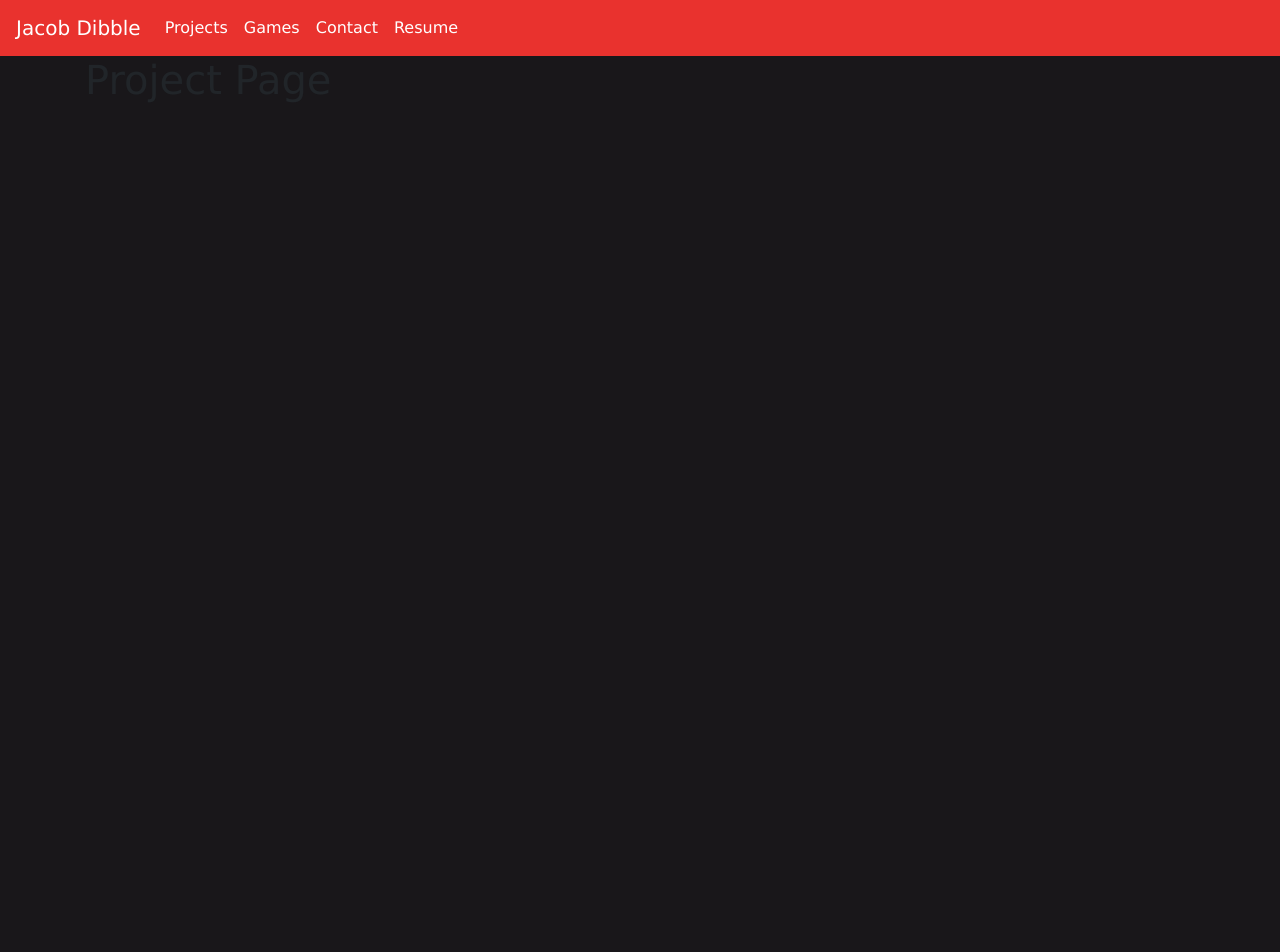
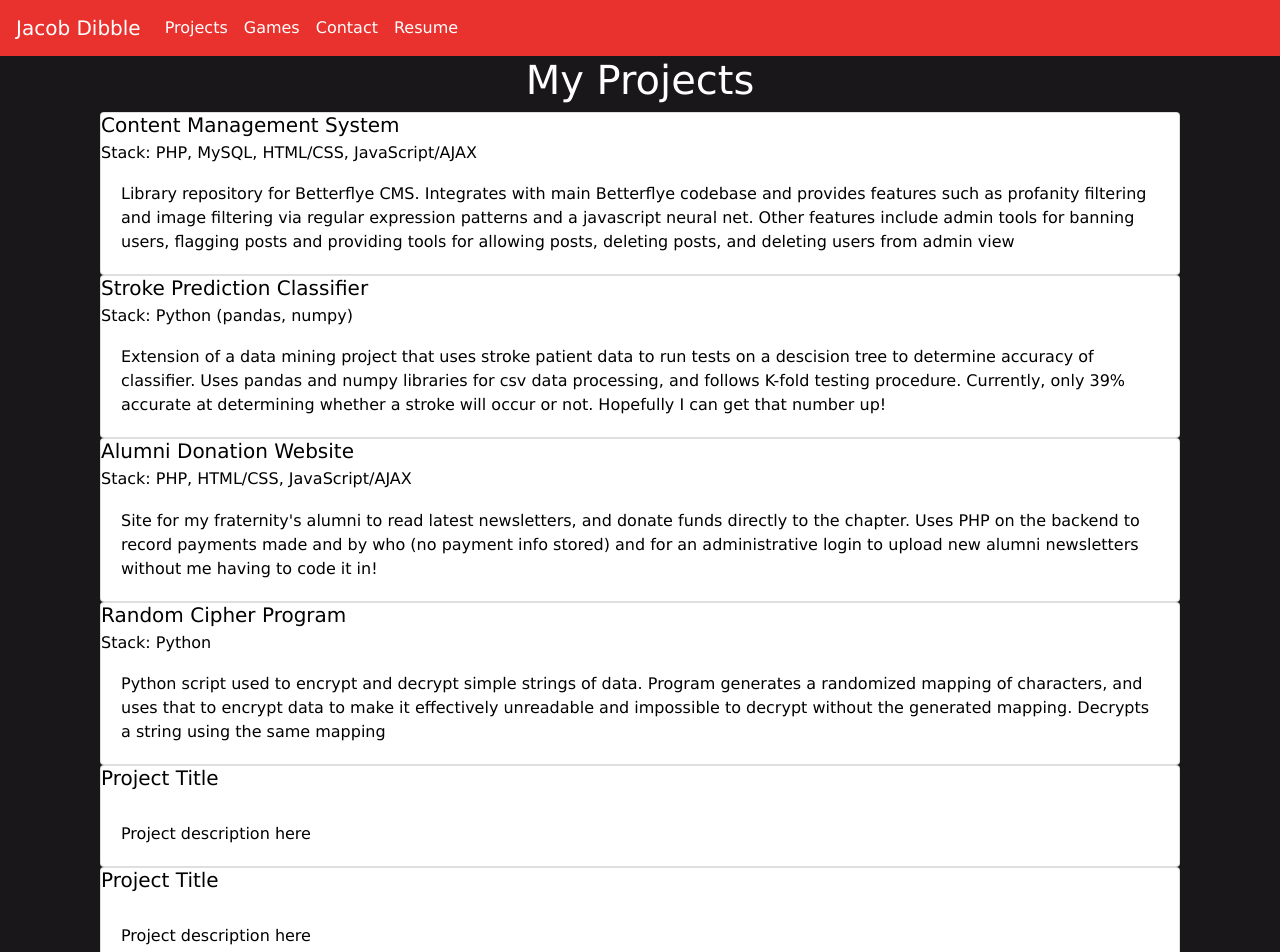
Before and after one commit to jdibble21/react-portfolio, a React (Create React App) app: page /projects in a window 1280 px wide. Shown: the top 952 px of the page. Before the commit the page ends 800 px from the top, so only its background shows below. Built offline with nearby package versions, Linux system fonts and the light colour scheme.

Commit message:
Add project list on projects page

```diff
--- a/src/App.js
+++ b/src/App.js
@@ -3,7 +3,7 @@ import { BrowserRouter as Router, Route, Switch } from 'react-router-dom';
 import ProjectsPage from './pages/projects';
 import GamesPage from './pages/gamepage';
 import NavbarCustom from './components/navbar';
-import BackgroundImage from './components/background_image';
+import ProfileBio from './components/profile_bio';
 import DetailsSection from './components/details_section';
 import PageButtons from './components/buttons';
 import ContactSection from './components/contact';
@@ -29,7 +29,7 @@ class App extends Component {
 
 const HomePage = () => (
       <div>
-        <BackgroundImage/>
+        <ProfileBio/>
         <DetailsSection/>
         <Router>
           <div>
--- a/src/components/background_image.jsx
+++ b/src/components/profile_bio.jsx
@@ -6,7 +6,7 @@ import Row from 'react-bootstrap/Row';
 import Image from 'react-bootstrap/Image';
 import profileImage from './../files/profile_image.jpg';
 
-class BackgroundImage extends Component {
+class ProfileBio extends Component {
     backgroundStyle = {
         position: "",
         display: "block"
@@ -32,4 +32,4 @@ class BackgroundImage extends Component {
     }
 }
 
-export default BackgroundImage;
+export default ProfileBio;
--- /dev/null
+++ b/src/components/projectList.jsx
@@ -0,0 +1,74 @@
+import React, { Component } from 'react';
+import Card from 'react-bootstrap/Card';
+import Container from 'react-bootstrap/Container';
+import Col from 'react-bootstrap/Col';
+import Row from 'react-bootstrap/Row';
+
+class ProjectList extends Component {
+
+    render() {
+        return (
+            <Container >
+                <Row>
+                    <Col>
+                        <Card>
+                            <Card.Title>Content Management System</Card.Title>
+                            <Card.Subtitle>Stack: PHP, MySQL, HTML/CSS, JavaScript/AJAX</Card.Subtitle>
+                            <Card.Body>Library repository for Betterflye CMS. Integrates with main Betterflye codebase and provides features such as profanity filtering and image filtering via regular expression patterns and a javascript neural net. Other features include admin tools for banning users, flagging posts and providing tools for allowing posts, deleting posts, and deleting users from admin view</Card.Body>
+                        </Card>
+                    </Col>
+                </Row>
+                <Row>
+                    <Col>
+                        <Card>
+                            <Card.Title>Stroke Prediction Classifier</Card.Title>
+                            <Card.Subtitle>Stack: Python (pandas, numpy)</Card.Subtitle>
+                            <Card.Body>Extension of a data mining project that uses stroke patient data to run tests on a descision tree to determine accuracy of classifier. Uses pandas and numpy libraries for csv data processing, and follows K-fold testing procedure. Currently, only 39% accurate at determining whether a stroke will occur or not. Hopefully I can get that number up! </Card.Body>
+                        </Card>
+                    </Col>
+                </Row>
+                <Row>
+                    <Col>
+                        <Card>
+                            <Card.Title>Alumni Donation Website</Card.Title>
+                            <Card.Subtitle>Stack: PHP, HTML/CSS, JavaScript/AJAX</Card.Subtitle>
+                            <Card.Body>Site for my fraternity's alumni to read latest newsletters, and donate funds directly to the chapter. Uses PHP on the backend to record payments made and by who (no payment info stored) and for an administrative login to upload new alumni newsletters without me having to code it in!</Card.Body>
+                        </Card>
+                    </Col>
+                </Row>
+                <Row>
+                    <Col>
+                        <Card>
+                            <Card.Title>Random Cipher Program</Card.Title>
+                            <Card.Subtitle>Stack: Python</Card.Subtitle>
+                            <Card.Body>Python script used to encrypt and decrypt simple strings of data. Program generates a randomized mapping of characters, and uses that to encrypt data to make it effectively unreadable and impossible to decrypt without the generated mapping. Decrypts a string using the same mapping</Card.Body>
+                        </Card>
+                    </Col>
+                </Row>
+                <Row>
+                    <Col>
+                        <Card>
+                            <Card.Title>Project Title</Card.Title>
+                            <Card.Body>Project description here</Card.Body>
+                        </Card>
+                    </Col>
+                </Row>
+                <Row>
+                    <Col>
+                        <Card>
+                            <Card.Title>Project Title</Card.Title>
+                            <Card.Body>Project description here</Card.Body>
+                        </Card>
+                    </Col>
+                </Row>
+                <Row>
+                    <Col>
+                        item here
+                    </Col>
+                </Row>
+            </Container>
+         );
+    }
+}
+
+export default ProjectList;
--- a/src/pages/gamepage.js
+++ b/src/pages/gamepage.js
@@ -1,6 +1,6 @@
 //godot game list here
 import React, { Component } from 'react';
-//import Container from 'react-bootstrap/Container';
+import Container from 'react-bootstrap/Container';
 
 class GamesPage extends Component {
     state = {  }
--- a/src/pages/projects.js
+++ b/src/pages/projects.js
@@ -1,12 +1,21 @@
 import React, { Component } from 'react';
 import Container from 'react-bootstrap/Container';
+import ProjectList from './../components/projectList';
 
 class ProjectsPage extends Component {
+    style = {
+        color: "black"
+    }
+    titleStyle = {
+        color: "#FFFFFF"
+    }
     render() {
         return (
-            <Container>
-                <h1>Project Page</h1>
+            <Container className="mx-auto text-left" style={this.style}>
+                <h1 style={this.titleStyle} className="text-center">My Projects</h1>
+                <ProjectList/>
             </Container>
+
          );
     }
 }
```
